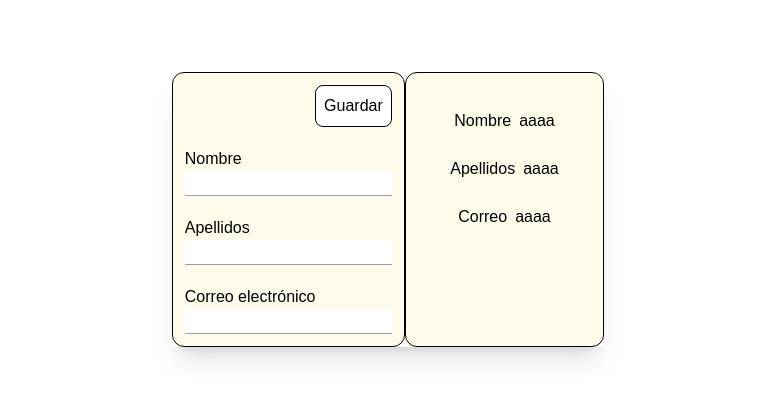
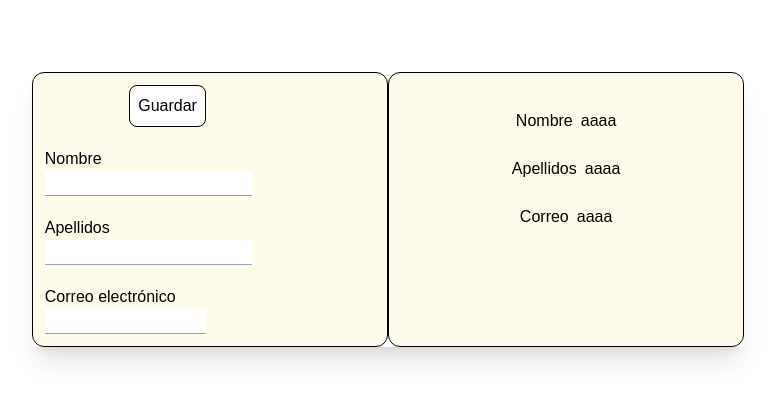
Before and after one commit to AinhoaMaya/proyecto-nextjs, a Next.js app: page /admin/users in a window 1280 px wide. Shown: the top 400 px of the page, without its empty margins (252-1027 px from the left). Built offline with nearby package versions, Linux system fonts and the light colour scheme.

Commit message:
Aplicación Grid al contenedor de FormUsers

```diff
--- a/app/admin/users/page.tsx
+++ b/app/admin/users/page.tsx
@@ -7,7 +7,7 @@ export default function UsersPage() {
       <h1 className="text-white">Gestión de Usuarios</h1>
 
       <div className="flex g-10 overflow-hidden shadow-xl">
-        <div className="flex-1 bg-amber-50 p-3 border rounded-xl">
+        <div className="flex-1 grid grid-cols-2 grid-rows-1 gap-2 bg-amber-50 p-3 border rounded-xl">
           <FormUsers />
         </div>
 
```
